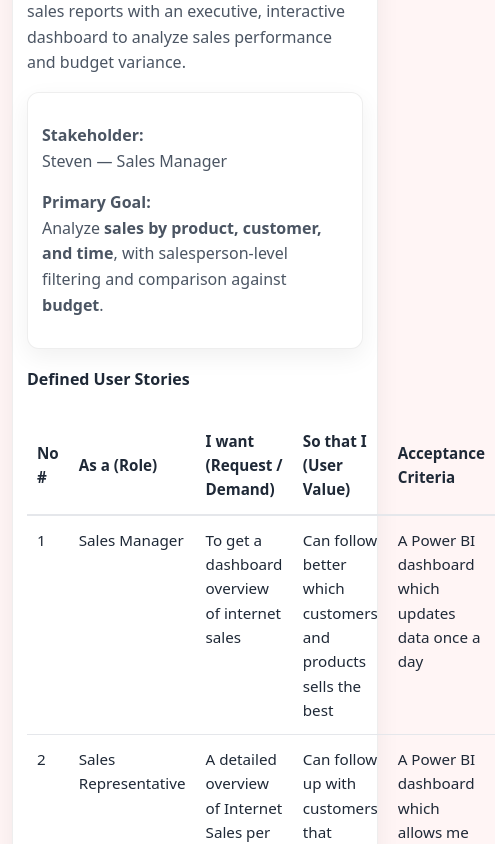
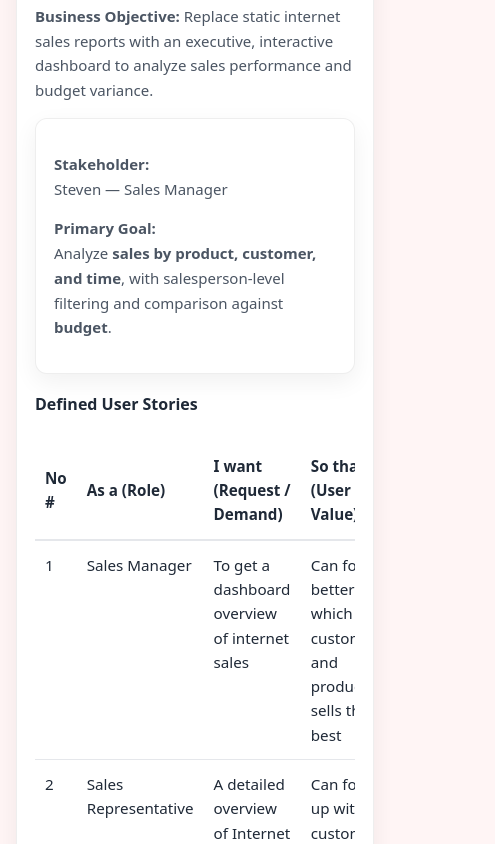
Before and after one commit to brandonhu8/SalesAnalysis.github.io, a plain HTML site: page index.html in a window 390 px wide. Shown: the part 300-1144 px from the top of the page, 495 px wide, since content can reach past the window. Drawn offline with Linux system fonts and the light colour scheme.

Commit message:
Add files via upload

```diff
--- a/index.html
+++ b/index.html
@@ -105,6 +105,55 @@
 /* Optional: subtle hover for polish */
 tbody tr:hover {
   background-color: #f9fafb;
+}
+
+/* =========================
+   MOBILE RESPONSIVE FIXES
+   ========================= */
+
+/* 1. Safe mobile padding */
+main {
+  padding-left: max(16px, env(safe-area-inset-left));
+  padding-right: max(16px, env(safe-area-inset-right));
+}
+
+/* 2. Improve text readability on mobile */
+@media (max-width: 768px) {
+  p, li {
+    font-size: 15px;
+    line-height: 1.65;
+  }
+}
+
+/* 3. Better tap targets */
+a, button {
+  min-height: 44px;
+}
+
+/* 4. Cards breathe better on mobile */
+@media (max-width: 768px) {
+  .card {
+    padding: 18px;
+  }
+}
+
+/* 5. Code blocks don’t dominate the screen */
+@media (max-width: 600px) {
+  pre {
+    font-size: 12px;
+    padding: 12px;
+    overflow-x: auto;
+    -webkit-overflow-scrolling: touch;
+  }
+}
+
+/* 6. Tables don't break layout (scroll instead of overflow) */
+@media (max-width: 768px) {
+  table {
+    display: block;
+    overflow-x: auto;
+    width: 100%;
+  }
 }
 
   </style>
```
